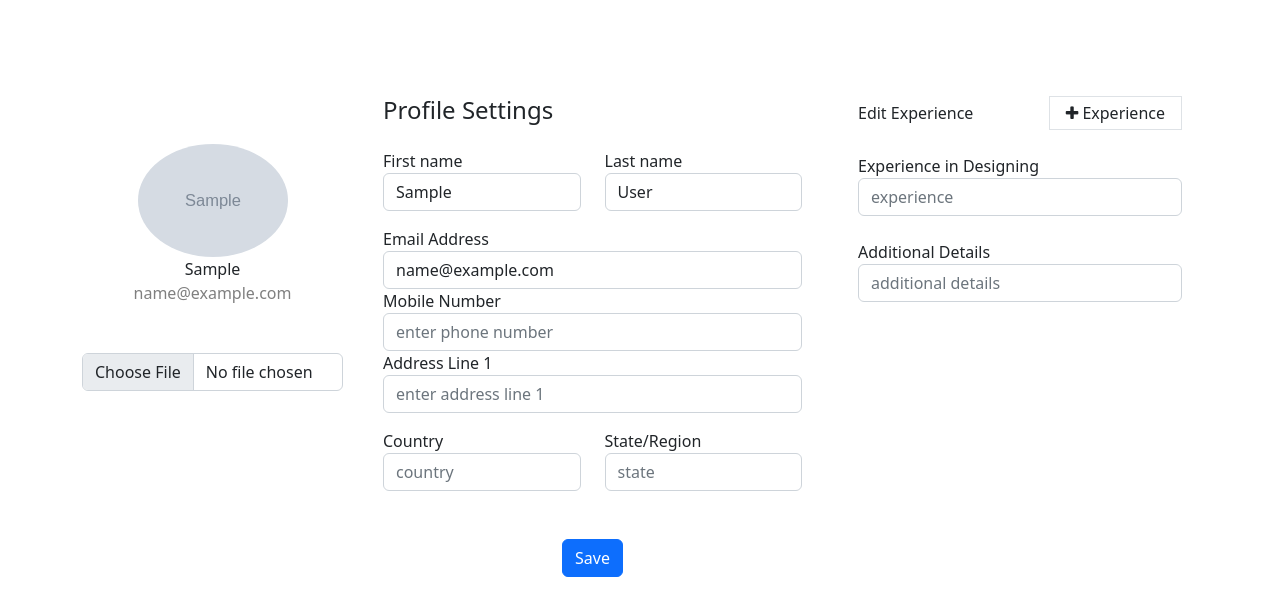
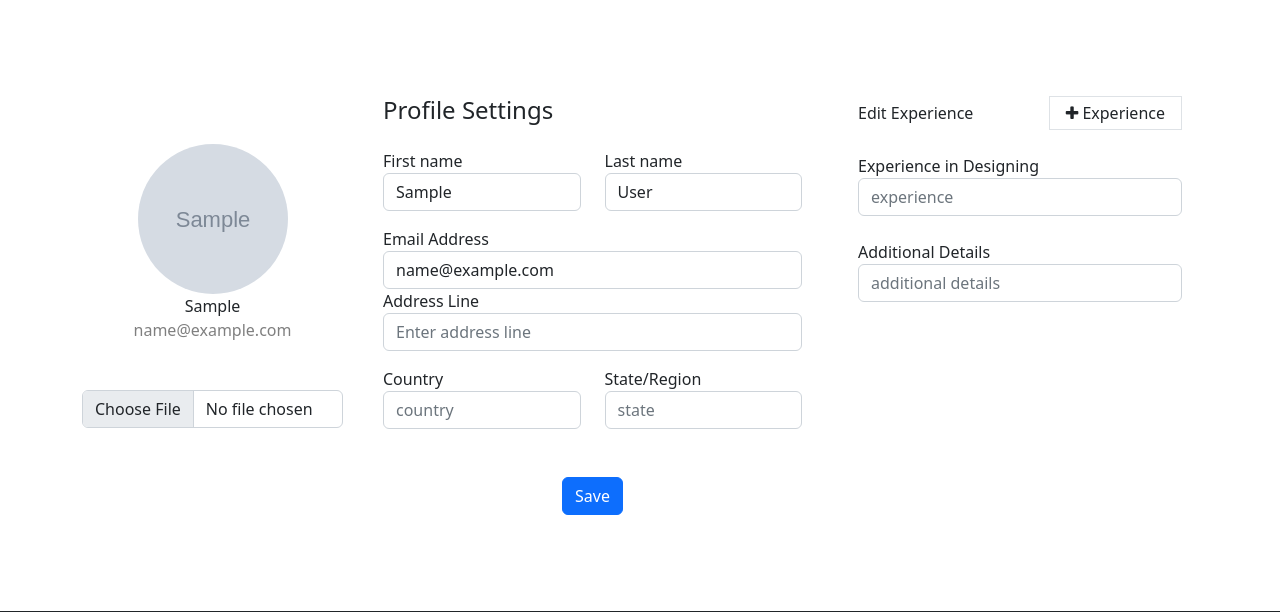
Before and after one commit to damianovisa/MarketPlace, a PHP site: page /Main/profile in a window 1280 px wide. Shown: the part 62-674 px from the top of the page. Run offline with PHP 8.4, Linux system fonts and the light colour scheme; the visitor is signed in with stand-in values (Sample User, id 1); tables that the repository leaves empty hold one stand-in row (values such as "Sample post"); grey boxes marked "Sample" are stand-in pictures.

Commit message:
update profile feature works

```diff
--- a/app/controllers/Main.php
+++ b/app/controllers/Main.php
@@ -16,6 +16,21 @@ class Main extends \app\core\Controller{
 		$user = $user->getUserById($_SESSION['user_id']);
 		}else if(isset($_SESSION['seller_id'])){
 		$seller = $seller->getSellerById($_SESSION['seller_id']);
+		}
+
+		if(isset($_POST['action'])){
+			if(isset($_SESSION['user_id'])){
+				$user->user_id = $_SESSION['user_id'];
+				$user->fname = $_POST['fname'];
+				$user->lname = $_POST['lname'];
+				$user->email = $_POST['email'];
+				$user->address = $_POST['address'];
+				$user->profile_pic = $_POST['profile_pic'];
+
+				$user->updateUser();
+			}else if(isset($_SESSION['seller_id'])){
+
+			}
 		}
 
 		$this->view('/Main/profile',['user'=>$user,'seller'=>$seller]);
--- a/app/models/Seller.php
+++ b/app/models/Seller.php
@@ -49,6 +49,12 @@ class Seller extends \app\core\Model{
 		$STMT->execute(['email'=>$this->email,'fname'=>$this->fname,'lname'=>$this->lname,'password_hash'=>$this->password_hash]);
 	}
 
+	public function updateSeller(){
+		$SQL = "UPDATE seller set email=:email,fname=:fname,lname=:lname,profile_pic=:profile_pic where seller_id=:seller_id)";
+		$STMT = self::$_connection->prepare($SQL);
+		$STMT->execute(['email'=>$this->email,'fname'=>$this->fname,'lname'=>$this->lname,'profile_pic'=>$this->profile_pic]);
+	}
+
 
 
 }
--- a/app/models/User.php
+++ b/app/models/User.php
@@ -31,5 +31,10 @@ class User extends \app\core\Model{
 		$STMT->execute(['user_id'=>$this->user_id,'seller_id'=>$this->seller_id,'message'=>$this->message,'date'=>$this->date]);
 	}
 
+	public function updateUser(){
+		$SQL = "UPDATE user SET email=:email,fname=:fname,lname=:lname,address=:address,profile_pic=:profile_pic WHERE user_id=:user_id";
+		$STMT = self::$_connection->prepare($SQL);
+		$STMT->execute(['user_id'=>$this->user_id,'email'=>$this->email,'fname'=>$this->fname,'lname'=>$this->lname,'address'=>$this->address,'profile_pic'=>$this->profile_pic]);
+	}
 
 }
--- a/app/views/Main/profile.php
+++ b/app/views/Main/profile.php
@@ -29,9 +29,9 @@ if(isset($_SESSION['user_id'])){?>
             <form action="" method="post">
             <div class="d-flex flex-column align-items-center text-center p-3 py-5">
                 <?php if(!empty($info->profile_pic)){?>
-                <img class="rounded-circle mt-5" width="150px" src="<?= $info->profile_pic?>"><span class="font-weight-bold"><?= $info->fname?></span><span class="text-black-50"><?= $info->email?></span><span></span></div>
+                <img class="rounded-circle mt-5" width="150px" height="150px" src="/images/<?= $info->profile_pic?>"><span class="font-weight-bold"><?= $info->fname?></span><span class="text-black-50"><?= $info->email?></span><span></span></div>
                 <?php }else{?>
-                <img class="rounded-circle mt-5 mb-3" width="150px" src="/images/pfp.png"><span class="font-weight-bold"><?= $info->fname?></span><span class="text-black-50"><?= $info->email?></span><span></span></div>
+                <img class="rounded-circle mt-5 mb-3" width="150px" name="profile_pic" src="/images/pfp.png"><span class="font-weight-bold"><?= $info->fname?></span><span class="text-black-50"><?= $info->email?></span><span></span></div>
                 <?php }?>
                 <input class="form-control" id="formFile" type="file" name="profile_pic">
             </div>
@@ -41,13 +41,16 @@ if(isset($_SESSION['user_id'])){?>
                     <h4 class="text-right">Profile Settings</h4>
                 </div>
                 <div class="row mt-2">
-                    <div class="col-md-6"><label class="labels">First name</label><input type="text" class="form-control" value="<?= $info->fname?>"></div>
-                    <div class="col-md-6"><label class="labels">Last name</label><input type="text" class="form-control" value="<?= $info->lname?>"></div>
+                    <div class="col-md-6"><label class="labels">First name</label><input type="text" name="fname" class="form-control" value="<?= $info->fname?>"></div>
+                    <div class="col-md-6"><label class="labels">Last name</label><input type="text" name="lname" class="form-control" value="<?= $info->lname?>"></div>
                 </div>
                 <div class="row mt-3">
-                    <div class="col-md-12"><label class="labels">Email Address</label><input type="text" class="form-control" value="<?= $info->email?>"></div>
-                    <div class="col-md-12"><label class="labels">Mobile Number</label><input type="text" class="form-control" placeholder="enter phone number" value=""></div>
-                    <div class="col-md-12"><label class="labels">Address Line 1</label><input type="text" class="form-control" placeholder="enter address line 1" value=""></div>
+                    <div class="col-md-12"><label class="labels">Email Address</label><input type="text" name="email" class="form-control" value="<?= $info->email?>"></div>
+                    <?php if(isset($info->address)){?>
+                        <div class="col-md-12"><label class="labels">Address Line</label><input type="text" name="address" class="form-control" placeholder="Enter address line" value="<?= $info->address?>"></div>
+                    <?php }else{?>
+                        <div class="col-md-12"><label class="labels">Address Line</label><input type="text" name="address" class="form-control" placeholder="Enter address line" value=""></div>
+                    <?php }?>
                 </div>
                 <div class="row mt-3">
                     <div class="col-md-6"><label class="labels">Country</label><input type="text" class="form-control" placeholder="country" value=""></div>
@@ -96,8 +99,6 @@ if(isset($_SESSION['user_id'])){?>
                 </div>
                 <div class="row mt-3">
                     <div class="col-md-12"><label class="labels">Email Address</label><input type="text" class="form-control" value="<?= $info->email?>"></div>
-                    <div class="col-md-12"><label class="labels">Mobile Number</label><input type="text" class="form-control" placeholder="enter phone number" value=""></div>
-                    <div class="col-md-12"><label class="labels">Address Line 1</label><input type="text" class="form-control" placeholder="enter address line 1" value=""></div>
                 </div>
                 <div class="row mt-3">
                     <div class="col-md-6"><label class="labels">Country</label><input type="text" class="form-control" placeholder="country" value=""></div>
```
